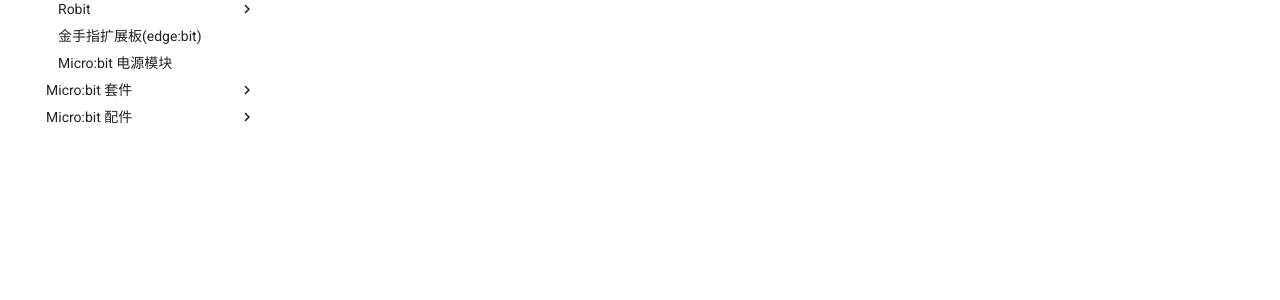
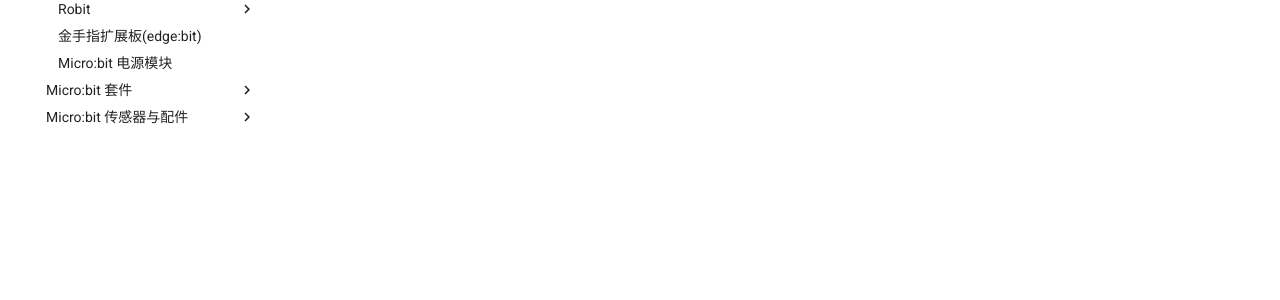
Before and after one commit to zorazeng/learn-cn, an MkDocs documentation site: the page built from docs/Power_bit_CN.md, in a window 1280 px wide. Shown: the part 398-698 px from the top of the page. Built offline with MkDocs 1.6.1 and Material for MkDocs 9.7.7, drawn with Linux system fonts in a browser that asks for light colours; comment, search, counter and statistics services are not loaded; old or Windows-style settings are respelled for this version of MkDocs.

Commit message:
Update mkdocs.yml

```diff
--- a/mkdocs.yml
+++ b/mkdocs.yml
@@ -168,8 +168,9 @@ pages:
           - 案例_03 画圆: Ring_bit_Car_Kit_Case_03_Draw_a_Circel_CN.md
           - 案例_04 无线遥控: Ring_bit_Car_Kit_Case_04_Wireless_Remote_Control_CN.md
 
-  - Micro:bit 配件:
+  - Micro:bit 传感器与配件:
     - 蓝色电位器电子积木: Octopus_Analog_Rotation_Brick_Blue.md
+    - 3线宽压超声波模块: sonar_bit.md
     - 2xAA 无盖电池盒: 2xAA_Battery_Holder_without_Cover.md
     - 2xAA 有盖带开关电池盒: 2xAA_Battery_Holder_With_ON_OFF_Switch_and_Cover.md
     - micro:bit外壳: Micro_case_CN.md
```
